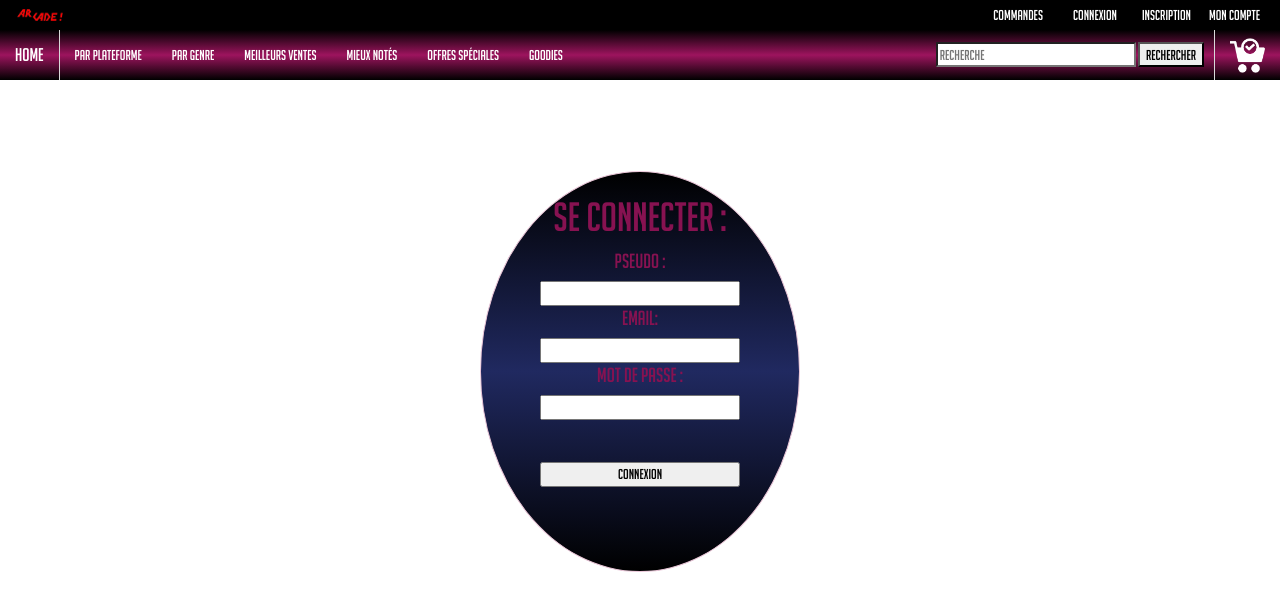
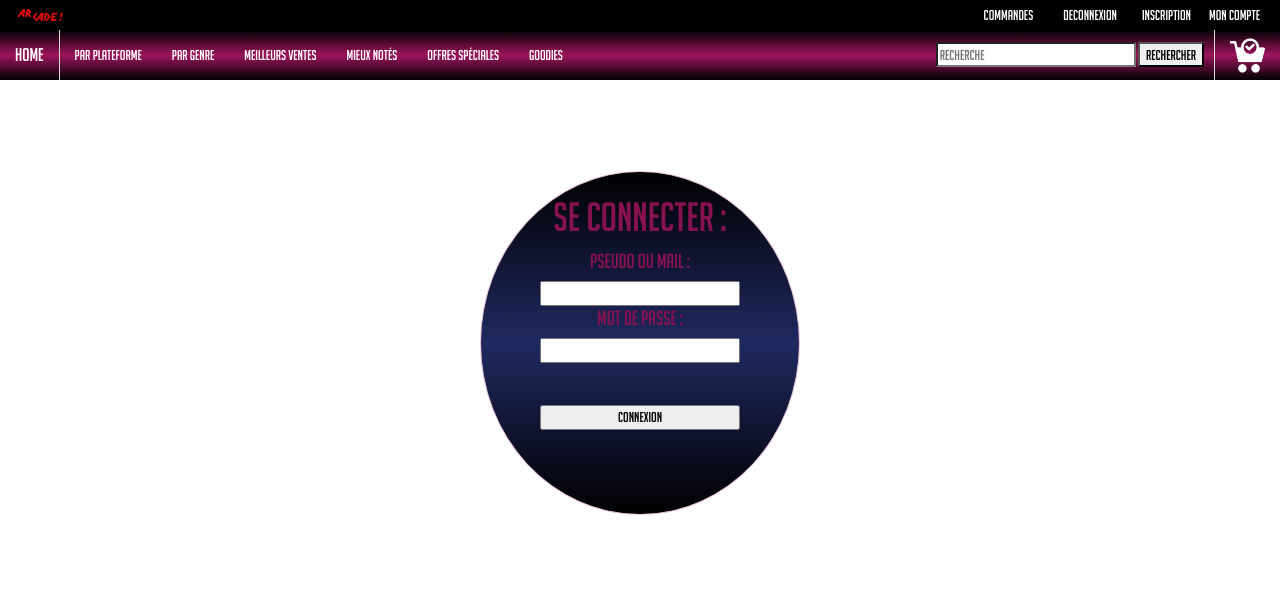
Before and after one commit to SarahBen22/E-commerce, a PHP site: page /E-commerce/index.php/connexion in a window 1280 px wide. Shown: the top 611 px of the page. Run offline with PHP 8.4, Linux system fonts and the light colour scheme; the visitor is signed in with stand-in values (Sample User, id 1).

Commit message:
mercredi

```diff
--- a/controllers/connexion.php
+++ b/controllers/connexion.php
@@ -4,20 +4,23 @@ require_once "models/profil_client.php";
 // on teste si le visiteur a soumis le formulaire
 if (isset($_POST['connexion']) && $_POST['connexion'] == 'Connexion') {// isset= permet de voir si une variable est définie
 	 // on teste l'existence de nos variables. On teste également si elles ne sont pas vides
-	 if ((isset($_POST['pseudo']) && !empty($_POST['pseudo'])) && (isset($_POST['mdp']) && !empty($_POST['mdp'])) && (isset($_POST['mail']) && !empty($_POST['mail']))) {
-			// on teste les deux mots de passe
-			if ($_POST['mdp'] != $_POST['mdp_confirm']) {
-				 $erreur = 'Les 2 mots de passe sont différents.';
-			}
-			else {
-				$client= new profil_clientModel ();
-				$erreur= $client->getByPseudo;
-				if ($erreur==0)
-                $_SESSION['pseudo'] = $_POST['pseudo'];
-                $_SESSION['prenom'] = $_POST['prenom'];
+	 if ((isset($_POST['pseudo']) && !empty($_POST['pseudo'])) && (isset($_POST['mdp']) && !empty($_POST['mdp']))) {
 
-								$_SESSION['mail'] = $_POST['mail'];
-			}
+
+				$client= new profil_clientModel (['id' => 0 , 'civilite' =>"",'nom' =>"",'prenom' => "",'date_de_naissance' =>"1991-03-01",
+         'adresse_postale' => "",'telephone' => "",'pseudo' => "",'mdp' => "",'mail' =>"",'admin' => "no"]);
+				$client= $client->getByData($_POST['pseudo']);
+
+		if ($client && $_POST['mdp']== $client-> mdp()){
+			$_SESSION['pseudo'] = $client->pseudo();
+	    $_SESSION['mail'] = $client->mail();
+	    $_SESSION['admin'] = $client->admin();
+  		header('Location: ./home');
+		}
+		else{
+
+			$erreur= 'l\'un des champs est incorrect';
+		}
 	 }
 	 else {
 			$erreur = 'Au moins un des champs est vide.';
--- a/controllers/deconnexion.php
+++ b/controllers/deconnexion.php
@@ -2,6 +2,8 @@
     session_start();
     session_unset();
     session_destroy();
-    header('Location: index.php');
+    header('Location: ./home');
     exit();
+
+    require_once "views/layout.php";
     ?>
--- a/deco.css
+++ b/deco.css
@@ -140,6 +140,14 @@ a.commandes{
 	float: right;
 	line-height: 30px;
 	margin-right: 30px;
+}
+
+a.deconnexion{
+
+  color: white;
+	float: right;
+	line-height: 30px;
+	margin-right: 25px;
 }
 
 #bandeau {
--- a/models/commandes.php
+++ b/models/commandes.php
@@ -17,14 +17,14 @@ class CommandesModel extends Model {
 		$db=parent::connect();
 
 		 // on recherche si ce login est déjà utilisé par un autre membre
-		 $sql = 'SELECT * FROM commandes WHERE num_commande="'.$db->quote($num_commande).'"';
+		 $sql = 'SELECT * FROM commandes WHERE num_commande="$num_commande)"';
 		 $req = $db->prepare($sql) or die('Erreur SQL !<br />'.$sql.'<br />'.mysql_error());// voir s il y a une erreur
 		 $result=$req->execute();
 		 $data =$req->fetchAll(); //recup les données
 
 
 		 if (empty($data)) {// si rien ds le 1
-				$sql = 'INSERT INTO commandes VALUES(0, "'.$db->quote($num_commandes).'","'.$db->quote($date_de_commande).'","'.$db->quote($id_client).'","'.$db->quote($quantite).'")';
+				$sql = 'INSERT INTO commandes VALUES(0, "$num_commandes","$date_de_commande","$id_client","$quantite")';
 				$req= $db->prepare($sql) or die('Erreur SQL !'.$sql.'<br />'.mysql_error());
 				 $req->execute();
 
--- a/models/consoles.php
+++ b/models/consoles.php
@@ -15,14 +15,14 @@ class consolesModel extends Model {
 	$db=parent::connect();
 
    // on recherche si ce login est déjà utilisé par un autre membre
-   $sql = 'SELECT * FROM consoles WHERE nom_console="'.$db->quote($nom_console).'"';
+   $sql = 'SELECT * FROM consoles WHERE nom_console="$nom_console"';
    $req = $db->prepare($sql) or die('Erreur SQL !<br />'.$sql.'<br />'.mysql_error());// voir s il y a une erreur
    $result=$req->execute();
    $data =$req->fetchAll(); //recup les données
 
 
    if (empty($data)) {
-      $sql = 'INSERT INTO consoles VALUES(0,"'.$db->quote($nom_console).'")';
+      $sql = 'INSERT INTO consoles VALUES(0,"$nom_console")';
       $req= $db->prepare($sql) or die('Erreur SQL !'.$sql.'<br />'.mysql_error());
        $req->execute();
 
--- a/models/panier.php
+++ b/models/panier.php
@@ -13,14 +13,14 @@ class PanierModel extends Model {
 		$db=parent::connect();
 
 		 // on recherche si ce login est déjà utilisé par un autre membre
-		 $sql = 'SELECT * FROM panier WHERE id_produit="'.$db->quote($id_produit).'"';
+		 $sql = 'SELECT * FROM panier WHERE id_produit="'$id_produit'"';
 		 $req = $db->prepare($sql) or die('Erreur SQL !<br />'.$sql.'<br />'.mysql_error());// voir s il y a une erreur
 		 $result=$req->execute();
 		 $data =$req->fetchAll(); //recup les données
 
 
 		 if (empty($data)) {
-				$sql = 'INSERT INTO panier VALUES(0, "'.$db->quote($id_produit).'","'.$db->quote($id_commande).'")';
+				$sql = 'INSERT INTO panier VALUES(0, "'$id_produit","'$id_commande'")';
 				$req= $db->prepare($sql) or die('Erreur SQL !'.$sql.'<br />'.mysql_error());
 				 $req->execute();
 
--- a/models/produits.php
+++ b/models/produits.php
@@ -19,14 +19,14 @@ class ProduitsModel extends Model {
 		$db=parent::connect();
 
 		 // on recherche si le produit est déjà utilisé par un autre membre
-		 $sql = 'SELECT * FROM produits WHERE titre="'.$db->quote($titre).'"';
+		 $sql = 'SELECT * FROM produits WHERE titre="$titre"';
 		 $req = $db->prepare($sql) or die('Erreur SQL !<br />'.$sql.'<br />'.mysql_error());// voir s il y a une erreur
 		 $result=$req->execute();
 		 $data =$req->fetchAll(); //recup les données
 
 
 		 if (empty($data)) {
-				$sql = 'INSERT INTO produits VALUES(0, "'.$db->quote($titre).'","'.$db->quote($id_console).'","'.$db->quote($id_jeux).'","'.$db->quote($annee_de_sortie).'","'.$db->quote($stock).'","'.$db->quote($prix).'","'.$db->quote($id_pegi).'")';
+				$sql = 'INSERT INTO produits VALUES(0, "$titre","$id_console","$id_jeux","$annee_de_sortie","$stock","$prix","$id_pegi")';
 				$req= $db->prepare($sql) or die('Erreur SQL !'.$sql.'<br />'.mysql_error());
 				 $req->execute();
 
--- a/models/profil_client.php
+++ b/models/profil_client.php
@@ -37,15 +37,15 @@ class profil_clientModel extends Model {
  //$mdp=openssl_encrypt ($mdp,'aes128', '$2a$10$1qAz2wSx3eDc4rFv5tGb5t',true,2048204820482048);// mdp= mot de passe, aes128_= algorithme de cryptage,true=option, 2048*4= un nombre qui fait 16 chiffres=valeur d'initialisation
 
    // on recherche si ce login est déjà utilisé par un autre membre
-   $sql = 'SELECT * FROM profil_client WHERE pseudo="'.$db->quote($profil_client->pseudo()).'"';
+   $sql = 'SELECT * FROM profil_client WHERE pseudo="$profil_client->pseudo()"';
    $req = $db->prepare($sql) or die('Erreur SQL !<br />'.$sql.'<br />'.mysql_error());// voir s il y a une erreur
    $result=$req->execute();
    $data =$req->fetchAll(); //recup les données
 
 
    if (empty($data)) {// si rien ds le 1
-      $sql = 'INSERT INTO profil_client VALUES(0,"mme" ,"'.$db->quote($profil_client->nom()).'","'.$db->quote($profil_client->prenom()).'","1950-01-01","'.$db->quote($profil_client->adresse_postale()).'","'.$db->quote($profil_client->telephone()).'","'.$db->quote($profil_client->pseudo()).'", "'.$db->quote($profil_client->mdp()).'",
-      "'.$db->quote($profil_client->mail()).'","'. $profil_client->admin().'")';
+      $sql = 'INSERT INTO profil_client VALUES(0,"mme" ,"$profil_client->nom()","$profil_client->prenom()","1950-01-01","$profil_client->adresse_postale()"," $profil_client->telephone()","$profil_client->pseudo()", "$profil_client->mdp()",
+      "$profil_client->mail()","'. $profil_client->admin().'")';
       $req= $db->prepare($sql) or die('Erreur SQL !'.$sql.'<br />'.mysql_error());
        $req->execute();
 
@@ -57,7 +57,65 @@ class profil_clientModel extends Model {
    }
 
   }
-	public function getAll (){
+
+  public function getByData ($data){
+
+	  $db=parent::connect();
+
+    $sql= "select * from profil_client WHERE pseudo= :pseudo";
+    $query = $db -> prepare($sql);
+    $query->bindValue(':pseudo', $data);
+		$query -> execute();
+		$profil_client= $query -> fetch();
+
+  if (empty($profil_client)){
+  $sql= "select * from profil_client WHERE mail= ".$data;
+  $query = $db -> prepare($sql);
+  $query -> execute();
+  $profil_client= $query -> fetch();
+
+  if(empty($profil_client)){
+
+    return FALSE;
+  }
+  else{
+
+  // On enregistre les valeurs dans l'instance actuelle
+  $this->setId($profil_client['id']);
+  $this->setNom($profil_client['nom']);
+  $this->setMdp($profil_client['mdp']);
+  $this->setCivilite($profil_client['civilite']);
+  $this->setPrenom($profil_client['prenom']);
+  $this->setPseudo($profil_client['pseudo']);
+  $this->setAdresse_postale($profil_client['adresse_postale']);
+  $this->setTelephone($profil_client['telephone']);
+  $this->setMail($profil_client['mail']);
+  $this->setAdmin($profil_client['admin']);
+  return $this;
+
+
+  }
+}
+else{
+
+  $this->setId($profil_client['id']);
+  $this->setNom($profil_client['nom']);
+  $this->setMdp($profil_client['mdp']);
+  $this->setCivilite($profil_client['civilite']);
+  $this->setPrenom($profil_client['prenom']);
+  $this->setPseudo($profil_client['pseudo']);
+  $this->setAdresse_postale($profil_client['adresse_postale']);
+  $this->setTelephone($profil_client['telephone']);
+  $this->setMail($profil_client['mail']);
+  $this->setAdmin($profil_client['admin']);
+  return $this;
+
+
+}
+
+  }
+	public function getAll(){
+
 
 		$db=parent::connect();
 
--- a/models/type_de_jeux.php
+++ b/models/type_de_jeux.php
@@ -13,14 +13,14 @@ class Type_de_jeuxModel extends Model {
 		$db=parent::connect();
 
 		 // on recherche si ce login est déjà utilisé par un autre membre
-		 $sql = 'SELECT * FROM type_de_jeux WHERE nom="'.$db->quote($Nom).'"';
+		 $sql = 'SELECT * FROM type_de_jeux WHERE nom="$Nom"';
 		 $req = $db->prepare($sql) or die('Erreur SQL !<br />'.$sql.'<br />'.mysql_error());// voir s il y a une erreur
 		 $result=$req->execute();
 		 $data =$req->fetchAll(); //recup les données
 
 
 		 if (empty($data)) {// si rien ds le 1
-				$sql = 'INSERT INTO type_de_jeux VALUES(0, "'.$db->quote($Nom).'")';
+				$sql = 'INSERT INTO type_de_jeux VALUES(0, "$Nom")';
 				$req= $db->prepare($sql) or die('Erreur SQL !'.$sql.'<br />'.mysql_error());
 				 $req->execute();
 
--- a/views/connexion.php
+++ b/views/connexion.php
@@ -7,8 +7,7 @@ require_once "views/navbar.php";
 
 <br />
 <h1>Se connecter :</h1>
-<h5>Pseudo :</h5> <input type="text" name="pseudo" value="<?php if (isset($_POST['pseudo'])) echo htmlentities(trim($_POST['pseudo'])); ?>">
-<h5>Email:</h5> <input type="email" name="email" value="<?php if (isset($_POST['mail'])) echo htmlentities(trim($_POST['mail'])); ?>">
+<h5>Pseudo ou mail :</h5> <input type="text" name="pseudo" value="<?php if (isset($_POST['pseudo'])) echo htmlentities(trim($_POST['pseudo'])); ?>">
 
 <h5>Mot de passe :</h5> <input type="password" name="mdp" value="<?php if (isset($_POST['mdp'])) echo htmlentities(trim($_POST['mdp'])); ?>">
 <br />
--- a/views/navbar.php
+++ b/views/navbar.php
@@ -4,19 +4,24 @@
 		<img id="logo" src="/E-commerce/img/arcade-logo.png">
 
 		<?php
-			echo	'<a class="moncompte" href="http://localhost/E-commerce/index.php/profil_client">Mon Compte</a>';
+			echo	'<a class="moncompte" href="/E-commerce/index.php/profil_client">Mon Compte</a>';
 		?>
 
 		<?php
-			echo	'<a class="inscription" href="http://localhost/E-commerce/index.php/inscription">Inscription</a>';
+			echo	'<a class="inscription" href="/E-commerce/index.php/inscription">Inscription</a>';
 		?>
 
 		<?php
-			echo	'<a class="connexion" href="http://localhost/E-commerce/index.php/connexion">Connexion</a>';
+if ($_SESSION){
+		echo	'<a class="deconnexion" href="/E-commerce/index.php/deconnexion">Deconnexion</a>';
+}
+else{
+			echo	'<a class="connexion" href="/E-commerce/index.php/connexion">Connexion</a>';
+}
 		?>
 
 				 <?php
-					echo	'<a class="commandes" href="http://localhost/E-commerce/index.php/commandes">Commandes</a>';
+					echo	'<a class="commandes" href="/E-commerce/index.php/commandes">Commandes</a>';
 				?>
 
 			</div>
@@ -24,7 +29,7 @@
 			<div id="navbar">
 
 				<ul id="menu">
-				  	<li><a class="home" href="http://localhost/E-commerce/">Home</a></li>
+				  	<li><a class="home" href="/E-commerce/">Home</a></li>
 
 				  	<li><a href="news.asp">Par Plateforme</a>
 				  		<ul class="plateforme">
```
Also changed, not shown: shema.png, 1 other file.
